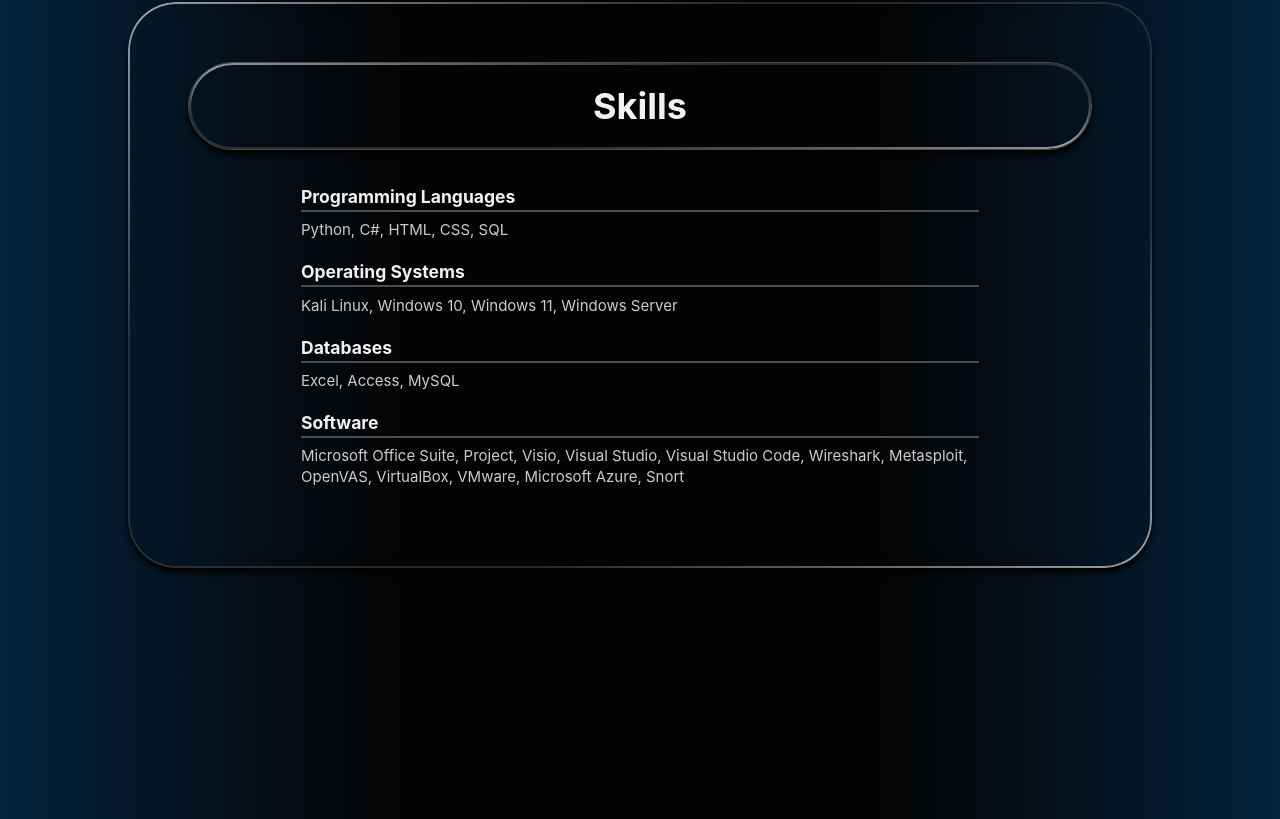
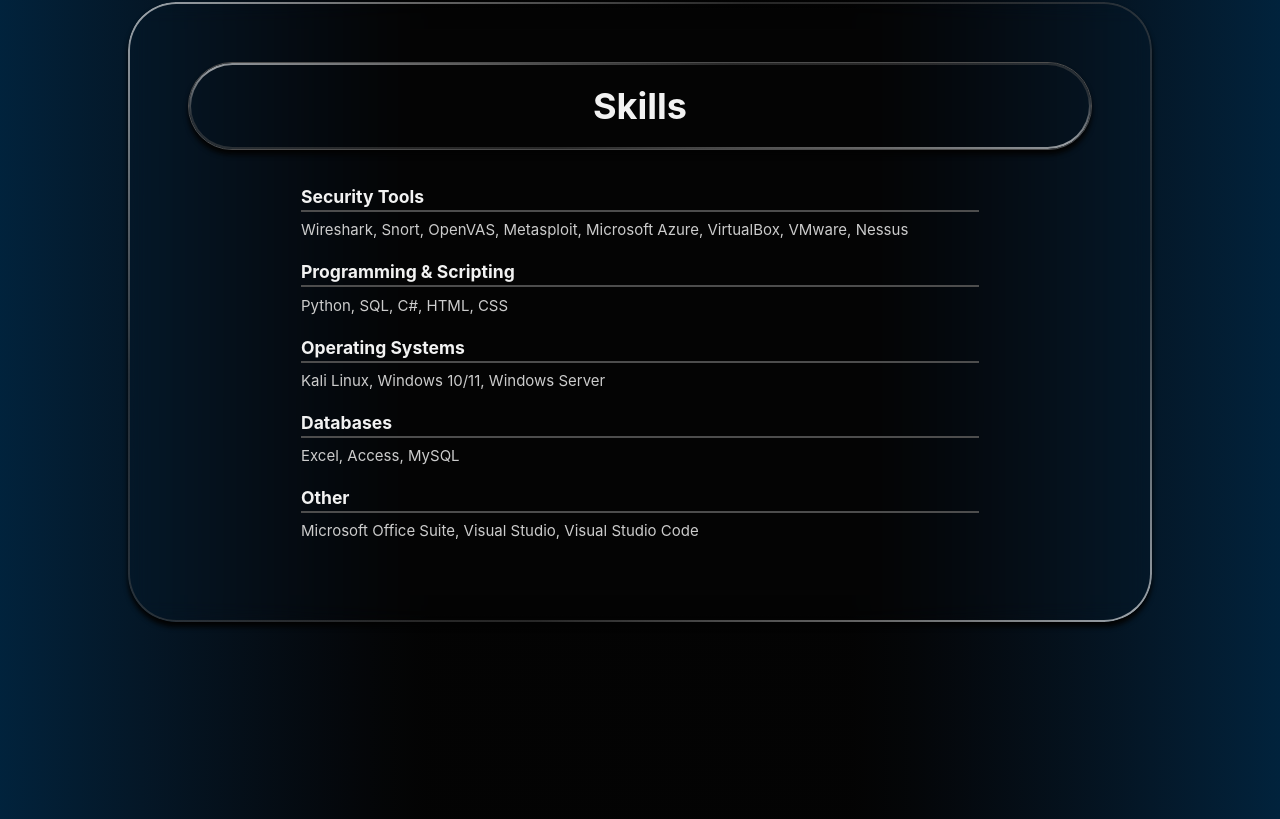
Before and after one commit to tpreissler/MyWebsite, a plain HTML site: page index.html in a window 1280 px wide. Shown: the part 3134-3953 px from the top of the page. Drawn offline with nearby package versions, Linux system fonts and the light colour scheme.

Commit message:
Update index.html

```diff
--- a/index.html
+++ b/index.html
@@ -119,24 +119,27 @@
         <div class="container">
            <h2 class="section-title">Skills</h2>
            <div class="content">
-                <h3>Programming Languages</h3>
-                <p class="subcontent">Python, C#, HTML, CSS, SQL</p>
+                <h3>Security Tools</h3>
+                <p class="subcontent">Wireshark, Snort, OpenVAS, Metasploit, Microsoft Azure, VirtualBox, VMware, Nessus</p>
+                <br>
+
+                <h3>Programming & Scripting</h3>
+                <p class="subcontent">Python, SQL, C#, HTML, CSS</p>
                 <br>
 
                 <h3>Operating Systems</h3>
-                <p class="subcontent">Kali Linux, Windows 10, Windows 11, Windows Server</p>
+                <p class="subcontent">Kali Linux, Windows 10/11, Windows Server</p>
                 <br>
 
                 <h3>Databases</h3>
                 <p class="subcontent">Excel, Access, MySQL</p>
                 <br>
 
-                <h3>Software</h3>
-                <p class="subcontent">Microsoft Office Suite, Project, Visio, Visual Studio, Visual Studio Code, Wireshark, Metasploit, OpenVAS, VirtualBox, VMware, Microsoft Azure, Snort</p>
+                <h3>Other</h3>
+                <p class="subcontent">Microsoft Office Suite, Visual Studio, Visual Studio Code</p>
                 <br>
             </div>
         </div>
-
     </section>
 
     <!------------------------ Projects Section ---------------------------------------->
```
